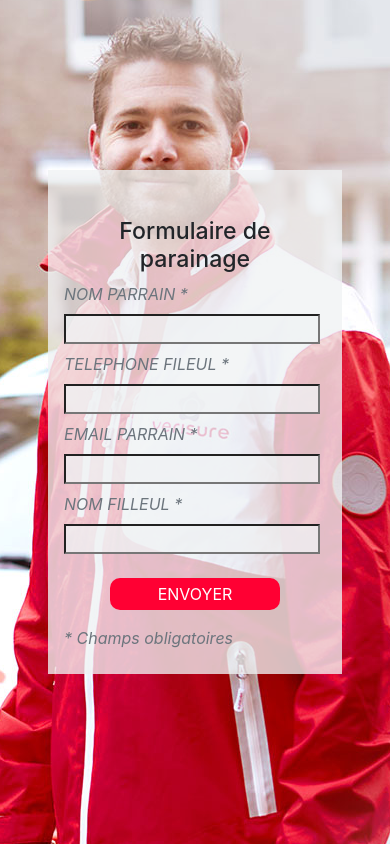
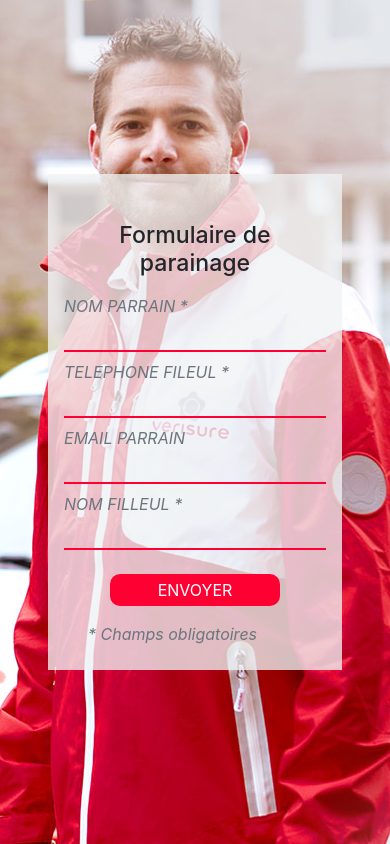
Before and after one commit to Gorrog87/verisure-test-task, a React (Create React App) app: page / in a window 390 px wide. Built offline with nearby package versions, Linux system fonts and the light colour scheme.

Commit message:
resized some elements in form, mobile model is ready

```diff
--- a/src/Form.jsx
+++ b/src/Form.jsx
@@ -8,52 +8,56 @@ const Form = () => {
   // let filleulNameInput = getElementById(filleul-name-input);
   return (
     <>
-      <div className="bg-form d-flex-column pt-5 pb-2 px-3 mx-5">
-        <h3 className="text-center">Formulaire de parainage</h3>
-        {/* <label className="text-secondary opacity">NOM PARAIN</label> */}
+      <div className="bg-form justify-content-center align-items-center pt-5 pb-2 px-3 mx-5">
+        <h3 className="text-center mb-3">Formulaire de parainage</h3>
         <label>
           <i className="text-secondary">NOM PARRAIN *</i>
         </label>
+        <div className="form-input mb-2">
           <input
             type="text"
             placeholder=""
-          className="my-2"
+            className="my-1 opacity-0"
             id="parrain-input"
           />
+        </div>
         <label>
           <i className="text-secondary">TELEPHONE FILEUL *</i>
         </label>
+        <div className="form-input mb-2">
           <input
             type="text"
             placeholder=""
-          className="my-2"
+            className="my-1 opacity-0"
             id="filleul-number-input"
           />
+        </div>
         <label>
-          <i className="text-secondary">EMAIL PARRAIN *</i>
+          <i className="text-secondary">EMAIL PARRAIN</i>
         </label>
+        <div className="form-input mb-2">
           <input
             type="text"
             placeholder=""
-          className="my-2"
+            className="my-1 opacity-0"
             id="email-parrain-input"
           />
+        </div>
         <label>
           <i className="text-secondary">NOM FILLEUL *</i>
         </label>
+        <div className="form-input mb-2">
           <input
             type="text"
             placeholder=""
-          className="my-2"
+            className="my-1 opacity-0"
             id="filleul-name-input"
           />
-        <label>
-          <i></i>
-        </label>
+        </div>
         <div className="d-flex justify-content-center">
           <button className="my-3 px-5 py-1">ENVOYER</button>
         </div>
-        <p className="text-secondary">
+        <p className="text-secondary ms-4">
           <i>* Champs obligatoires</i>
         </p>
       </div>
--- a/src/FormPage.jsx
+++ b/src/FormPage.jsx
@@ -5,7 +5,7 @@ import Form from "./Form";
 const FormPage = () => {
   return (
     <>
-      <div style={{backgroundImage: `url ("../assets/background.jpg")`}} className="">
+      <div style={{backgroundImage: `url ("../assets/background.jpg")`}} className="d-flex">
         <Form />
       </div>
     </>
--- a/src/assets/form.css
+++ b/src/assets/form.css
@@ -3,12 +3,18 @@
 }
 
 input {
+  all: unset;
   background-color: #f0f2f4c7;
+}
+
+.form-input {
+  border-bottom: #ff0033 2px solid;
+  width: auto;
 }
 
 button {
   all: unset;
-  color:#ffff;
+  color: #ffff;
   background-color: #ff0033;
   box-shadow: unset;
   text-shadow: unset;
```
Lines whose indentation alone changed are shown as unchanged.
